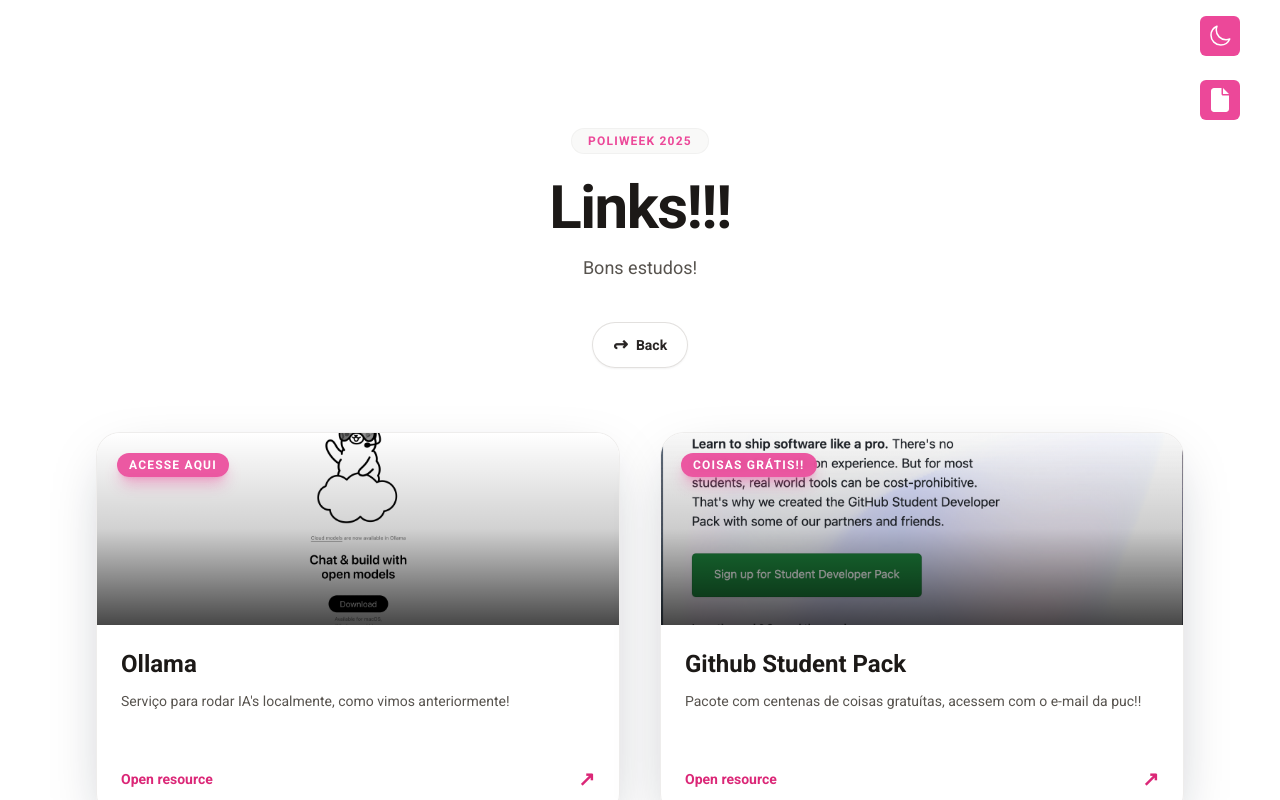
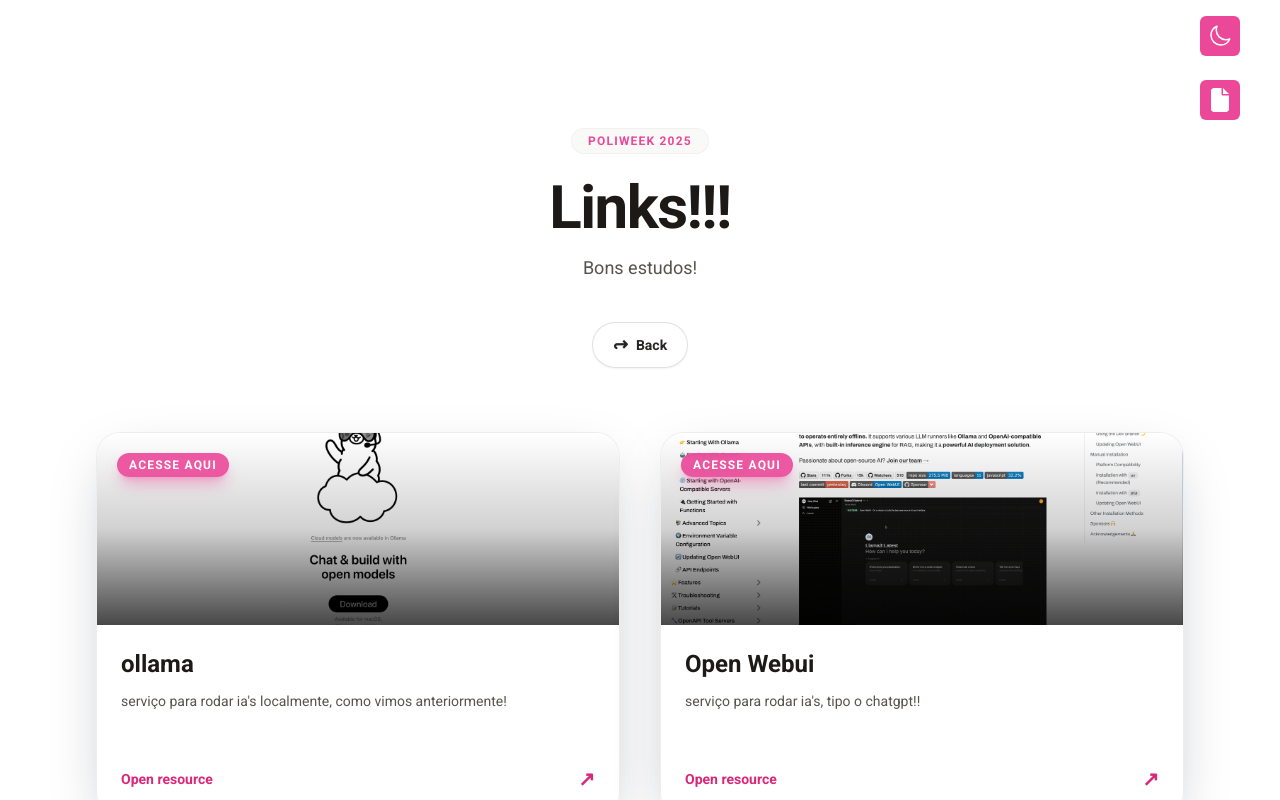
Before and after one commit to enzoenrico/portifolioReactTailwind, a React (Vite) app: page /poliweek/2025 in a window 1280 px wide. Shown: the top 800 px of the page. Built offline with nearby package versions, Linux system fonts and the light colour scheme.

Commit message:
fuck this code

```diff
--- a/src/components/PoliweekLinks.jsx
+++ b/src/components/PoliweekLinks.jsx
@@ -2,12 +2,20 @@
 
 const links = [
   {
-    title: 'Ollama',
+    title: 'ollama',
     description:
-      "Serviço para rodar IA's localmente, como vimos anteriormente!",
+      "serviço para rodar ia's localmente, como vimos anteriormente!",
     href: 'https://ollama.com',
     image: '/assets/ollama.png',
-    badge: "Acesse aqui"
+    badge: "acesse aqui"
+  },
+  {
+    title: 'Open Webui',
+    description:
+      "serviço para rodar ia's, tipo o chatgpt!!",
+    href: 'https://docs.openwebui.com/getting-started/quick-start',
+    image: '/assets/webui.png',
+    badge: "acesse aqui"
   },
   {
     title: 'Github Student Pack',
```
Also changed, not shown: public/assets/webui.png (added), 1 other file (tests, documents, lock files or other folders).
